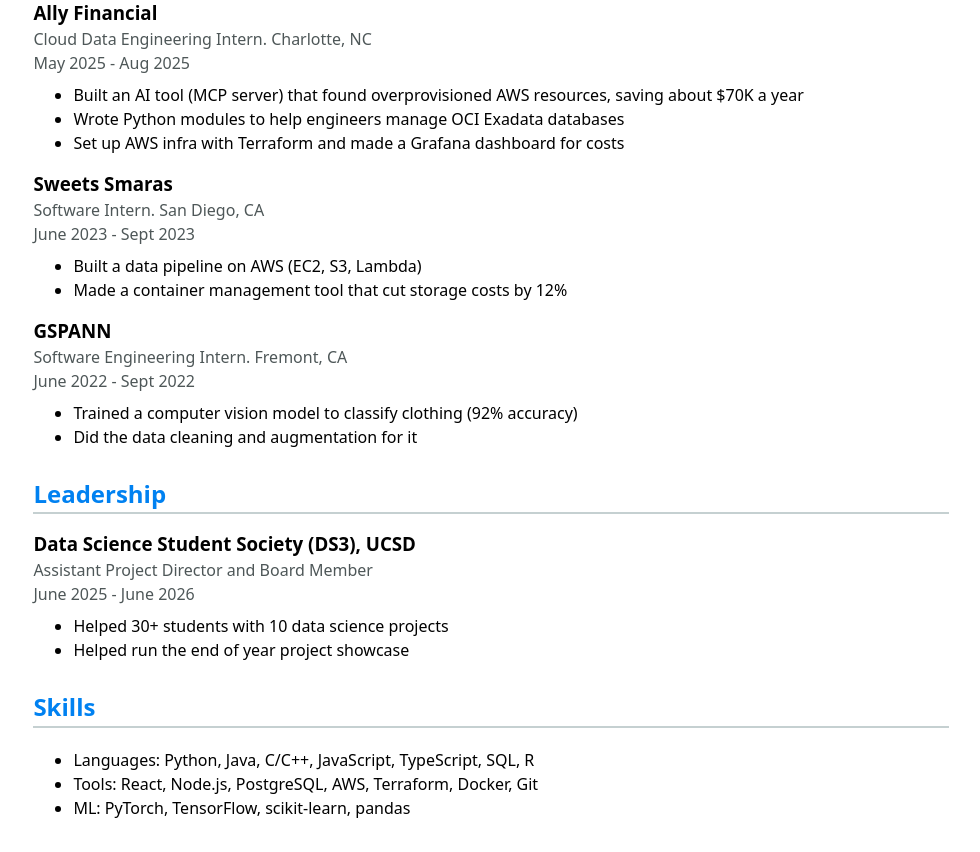
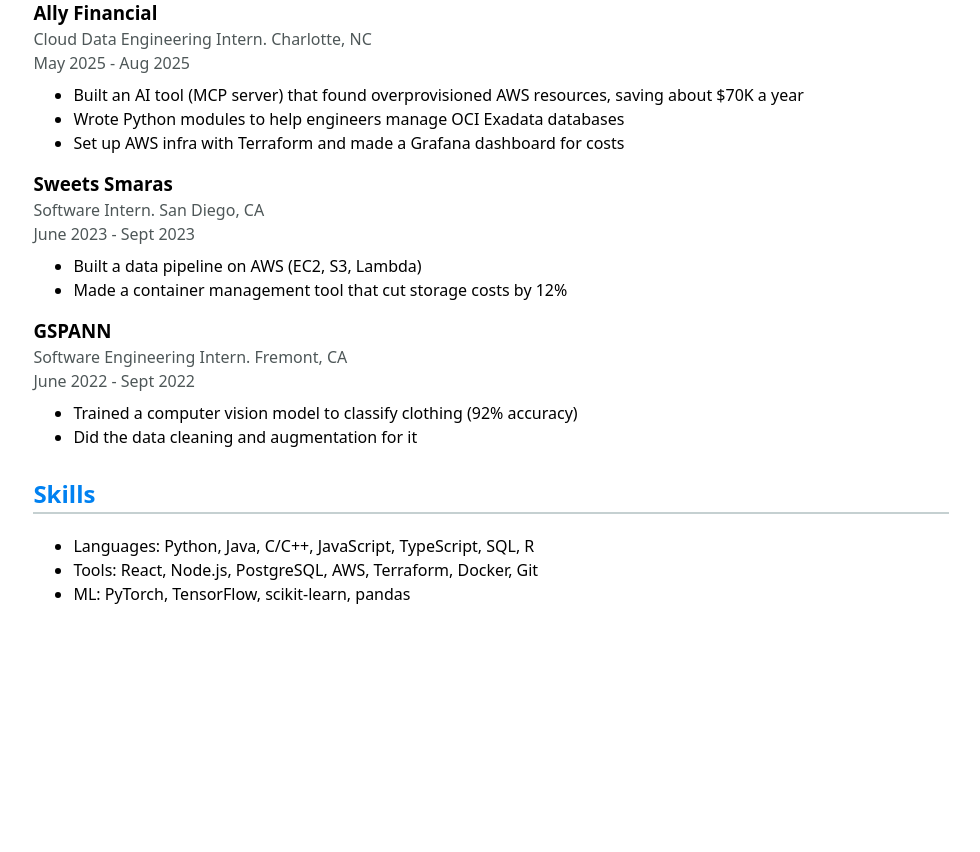
Before and after one commit to TheLastMemeLeft/portfolio, a plain HTML site: page resume/index.html in a window 1280 px wide. Shown: the part 696-1548 px from the top of the page, without its empty margins (149-1129 px from the left). After the commit the page ends 1334 px from the top, so only its background shows below. Drawn offline with Linux system fonts and the light colour scheme.

Commit message:
update resume

```diff
--- a/resume/index.html
+++ b/resume/index.html
@@ -92,21 +92,6 @@
   </section>
 
   <section>
-    <h2>Leadership</h2>
-    <article>
-      <header>
-        <h3>Data Science Student Society (DS3), UCSD</h3>
-        <p>Assistant Project Director and Board Member</p>
-        <p><time datetime="2025-06">June 2025</time> - <time datetime="2026-06">June 2026</time></p>
-      </header>
-      <ul>
-        <li>Helped 30+ students with 10 data science projects</li>
-        <li>Helped run the end of year project showcase</li>
-      </ul>
-    </article>
-  </section>
-
-  <section>
     <h2>Skills</h2>
     <ul>
       <li>Languages: Python, Java, C/C++, JavaScript, TypeScript, SQL, R</li>
```
